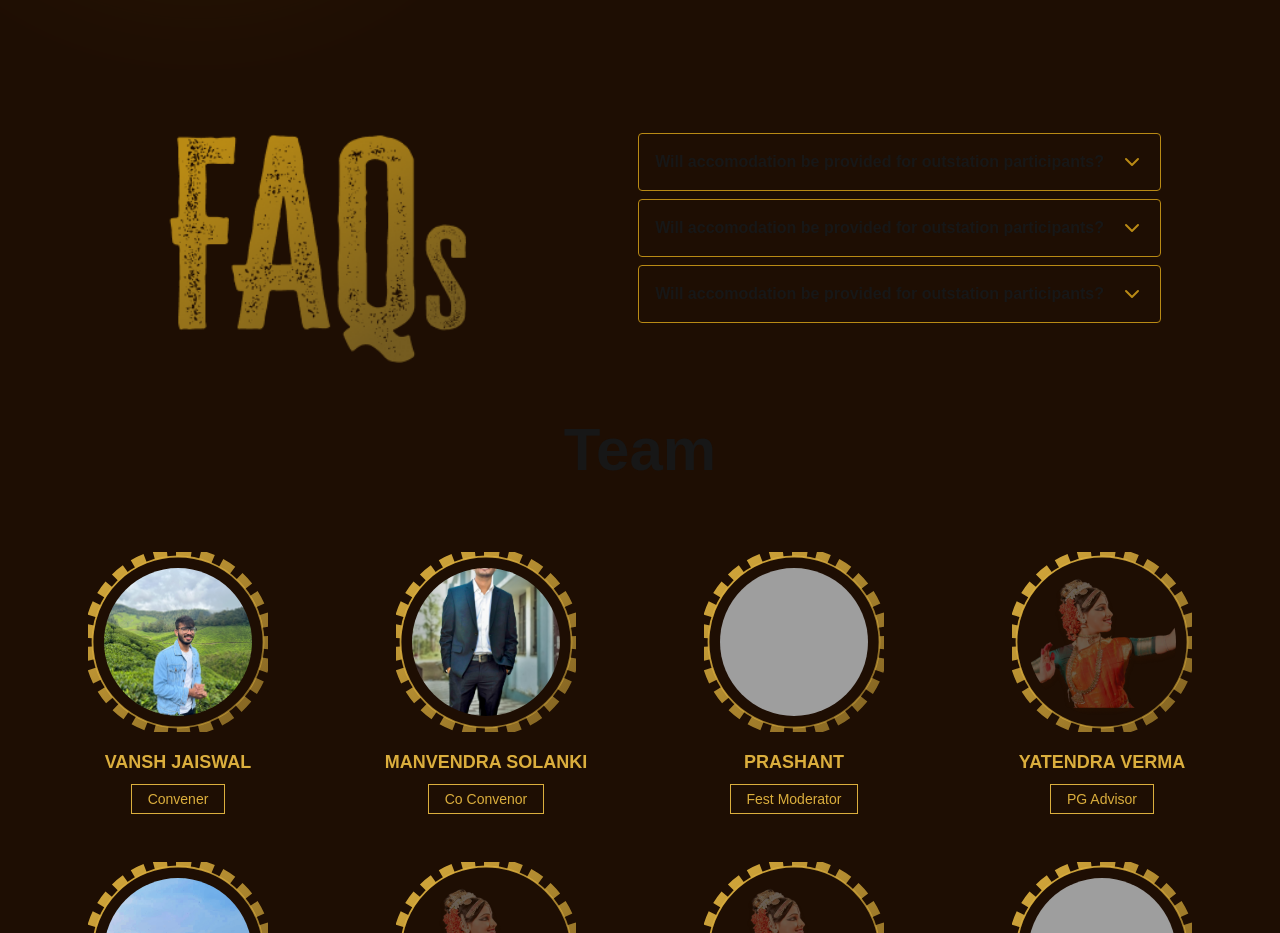
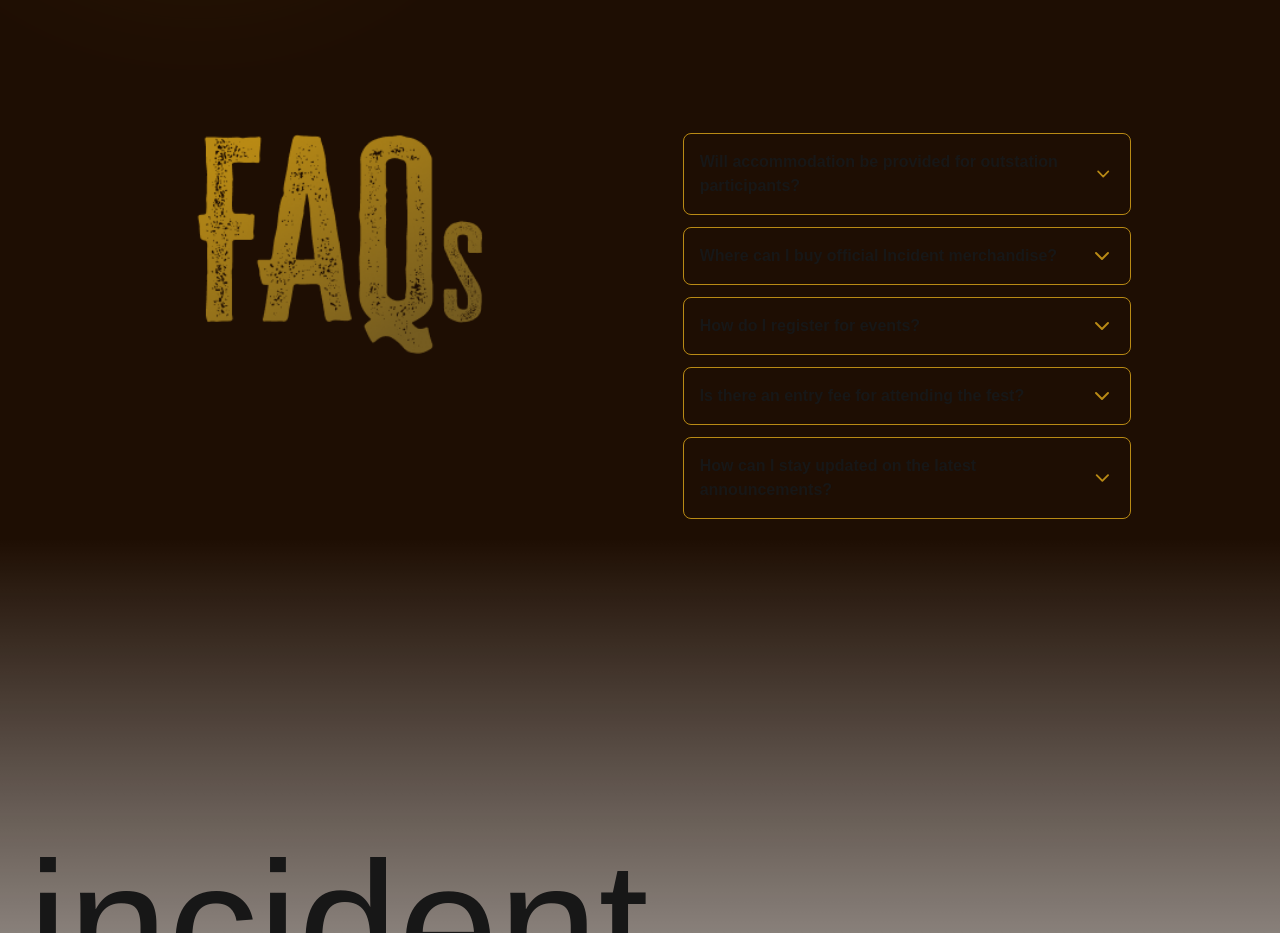
Before and after one commit to Shubham-Rasal/inci25, a Next.js app: page / in a window 1280 px wide. Shown: the part 5720-6653 px from the top of the page. Built offline with nearby package versions, Linux system fonts and the light colour scheme; grey boxes are pictures that could not be loaded; a web font is replaced by a local one.

Commit message:
updated faq section

```diff
--- a/src/app/NavMenu.jsx
+++ b/src/app/NavMenu.jsx
@@ -7,10 +7,9 @@ import { X } from "lucide-react"
 
 const menuItems = [
   { title: "Home", href: "/" },
-  { title: "Brochures", href: "/brochures" },
-  { title: "Workshops", href: "/workshops" },
   { title: "Merchandise", href: "/merch" },
   { title: "Accommodation", href: "/accommodation" },
+  { title: "Team", href: "/team"}
 ]
 
 export default function NavMenu() {
--- a/src/app/faq.jsx
+++ b/src/app/faq.jsx
@@ -2,6 +2,7 @@
 
 import React, { createContext, useContext, useEffect, useRef, useState } from 'react';
 import Image from 'next/image';
+import Link from 'next/link';
 import { ChevronDownIcon } from 'lucide-react';
 
 const AccordionContext = createContext(null);
@@ -15,72 +16,104 @@ function AccordionProvider({ children }) {
 
   function toggleAccordion(id) {
     return () => {
-      if (openAccordionId === id) setOpenAccordionId(() => null);
-      else setOpenAccordionId(() => id);
-    }
+      setOpenAccordionId(openAccordionId === id ? null : id);
+    };
   }
 
-  return <AccordionContext.Provider value={{
-    openAccordionId,
-    toggleAccordion
-  }}>
-    {children}
-  </AccordionContext.Provider>
+  return (
+    <AccordionContext.Provider value={{ openAccordionId, toggleAccordion }}>
+      {children}
+    </AccordionContext.Provider>
+  );
 }
 
 function FAQAccordion({ question, answer, id }) {
   const { openAccordionId, toggleAccordion } = useAccordion();
   const isOpen = openAccordionId === id;
-  const [accHeight, setAccHeight] = useState(0);
-
-  let accChild = useRef(null);
+  const contentRef = useRef(null);
+  const [contentHeight, setContentHeight] = useState(0);
 
   useEffect(() => {
-    setAccHeight(() => accChild.current?.offsetHeight);
-  }, []);
+    if (contentRef.current) {
+      setContentHeight(contentRef.current.scrollHeight);
+    }
+  }, [isOpen]);
 
-  return <div onClick={toggleAccordion(id)} className="border border-[#B98A15] p-4 rounded cursor-pointer transition">
-    <div className="flex gap-4 font-bold">
-      {question}
-      <ChevronDownIcon className={`${isOpen ? "rotate-180" : ""} text-[#B98A15] transition`} />
+  return (
+    <div
+      onClick={toggleAccordion(id)}
+      className="border border-[#B98A15] p-4 rounded-lg cursor-pointer transition w-full max-w-md"
+    >
+      <div className="flex justify-between items-center font-bold">
+        <span>{question}</span>
+        <ChevronDownIcon
+          className={`text-[#B98A15] transition-transform ${isOpen ? 'rotate-180' : ''}`}
+        />
+      </div>
+      <div
+        className={`overflow-hidden transition-all duration-300`}
+        style={{ maxHeight: isOpen ? `${contentHeight}px` : '0px' }}
+      >
+        <p ref={contentRef} className="mt-1 text-gray-700">
+          {answer}
+        </p>
+      </div>
     </div>
-    <div style={{ height: (isOpen ? accHeight : 0) + "px" }} className={`h-0 overflow-hidden transition-all duration-300`}>
-      <p ref={accChild}>{answer}</p>
-    </div>
-  </div>
+  );
 }
 
 const FAQSection = () => {
   const faqs = [
     {
       id: 1,
-      question: 'Will accomodation be provided for outstation participants?',
-      answer: 'Yes you can find details on this link here',
+      question: 'Will accommodation be provided for outstation participants?',
+      answer: (
+        <>
+          Yes, accommodation will be available for outstation participants. You can find details and
+          book your stay through this <Link href="/accommodation" className="text-blue-600 underline">link</Link>.
+        </>
+      ),
     },
     {
       id: 2,
-      question: 'Will accomodation be provided for outstation participants?',
-      answer: 'Yes you can find details on this link here',
+      question: 'Where can I buy official Incident merchandise?',
+      answer: (
+        <>
+          Incident 2025 merchandise, including T-shirts and hoodies, will be available online and at
+          designated stalls during the fest. Stay tuned for pre-order details{' '}
+          <Link href="/merch" className="text-blue-600 underline">here</Link>!
+        </>
+      ),
     },
     {
       id: 3,
-      question: 'Will accomodation be provided for outstation participants?',
-      answer: 'Yes you can find details on this link here',
+      question: 'How do I register for events?',
+      answer:
+        'You can register for events through the official Incident website under their respective categories. Make sure to check deadlines and participation rules before signing up!',
+    },
+    {
+      id: 4,
+      question: 'Is there an entry fee for attending the fest?',
+      answer:
+        'Entry to the fest is free for NITK students. For external participants, there might be a registration fee depending on the events they wish to attend.',
+    },
+    {
+      id: 5,
+      question: 'How can I stay updated on the latest announcements?',
+      answer:
+        'Follow our official social media handles and check the website regularly for updates regarding events, registrations, and schedules.',
     },
   ];
 
   return (
     <div id="faqs" className="p-4 select-none flex flex-wrap items-start justify-evenly gap-4">
-      <Image
-        src="/faq.png"
-        alt="FAQ Illustration"
-        width={400}
-        height={800}
-      />
+      <Image src="/faq.png" alt="FAQ Illustration" width={600} height={800} className="w-80 md:w-96" />
 
       <AccordionProvider>
-        <div className="flex flex-col gap-2">
-          {faqs.map(faq => <FAQAccordion key={faq.id} {...faq} />)}
+      <div className="flex flex-col gap-3">
+          {faqs.map((faq) => (
+            <FAQAccordion key={faq.id} {...faq} />
+          ))}
         </div>
       </AccordionProvider>
     </div>
@@ -88,3 +121,21 @@ const FAQSection = () => {
 };
 
 export default FAQSection;
+
+
+// return (
+//   <div id="faqs" className="p-4 select-none flex flex-wrap items-start justify-evenly gap-4">
+//     <Image
+//       src="/faq.png"
+//       alt="FAQ Illustration"
+//       width={400}
+//       height={800}
+//     />
+
+//     <AccordionProvider>
+//       <div className="flex flex-col gap-2">
+//         {faqs.map(faq => <FAQAccordion key={faq.id} {...faq} />)}
+//       </div>
+//     </AccordionProvider>
+//   </div>
+// );
--- a/src/app/page.js
+++ b/src/app/page.js
@@ -107,7 +107,7 @@ export default function BrandShowcase() {
         {/* <Accommodation /> */}
         <FAQSection />
         {/* <Accommodation /> */}
-        <Team/>
+        {/* <Team/> */}
         <Footer />
       </div>
     </>
```
